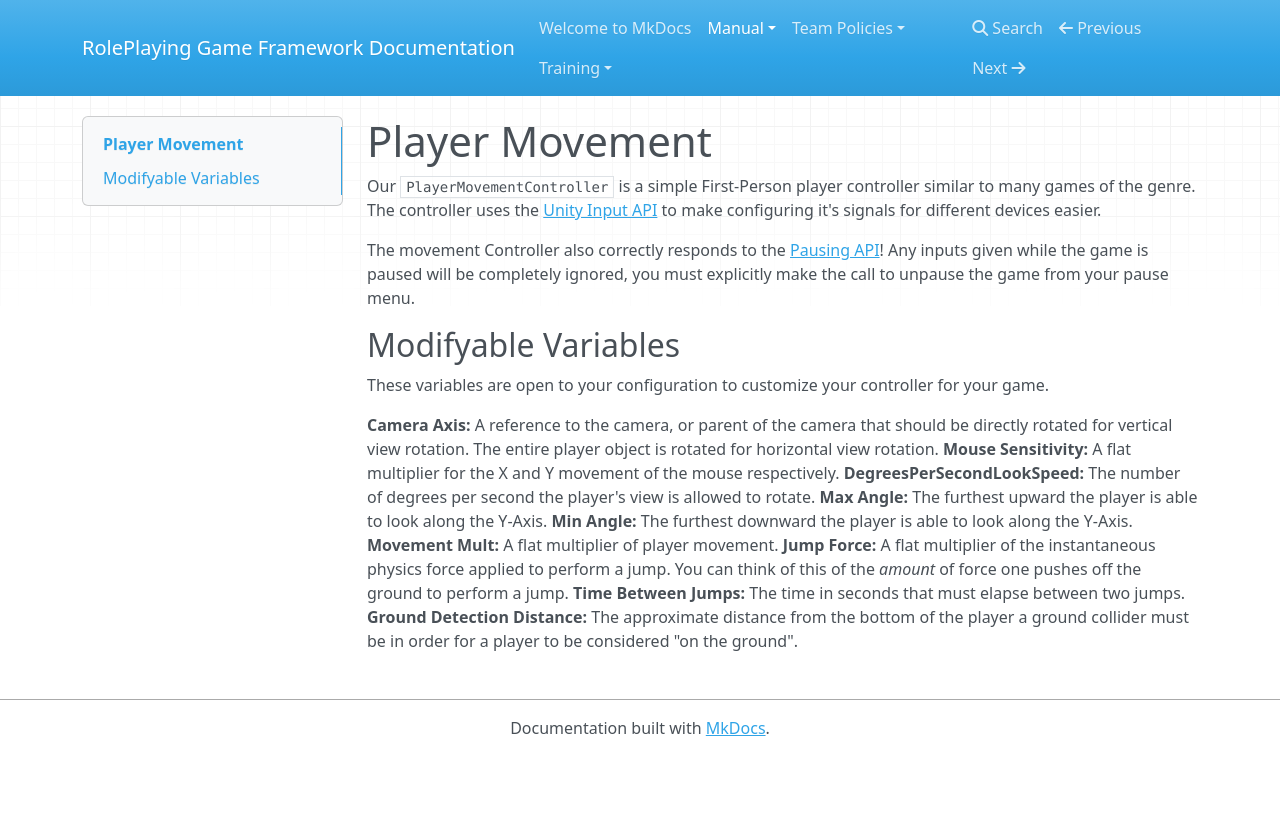
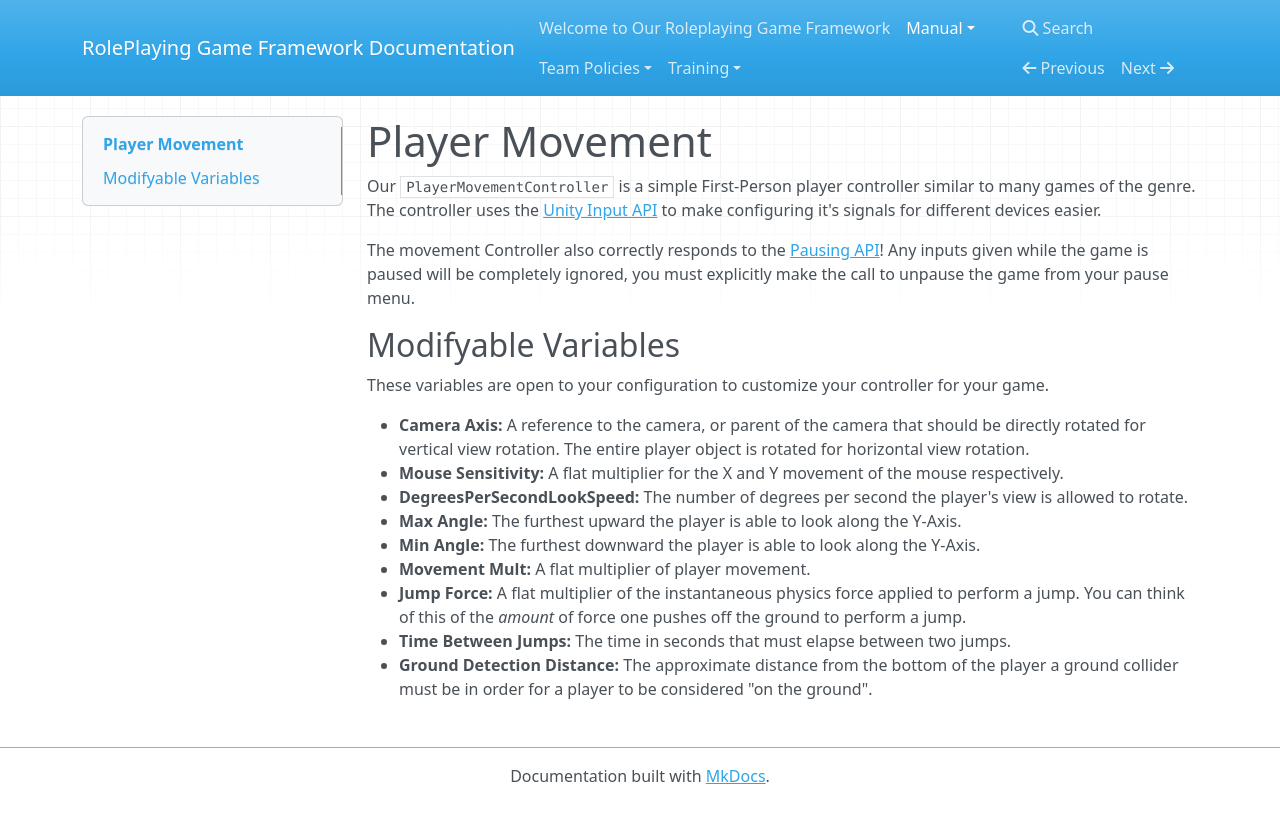
Before and after one commit to Group-5-Spring-CEN3032/Project-Documentation, an MkDocs documentation site: the page built from docs/Manual/Player Movement.md, in a window 1280 px wide. Shown: the top 823 px of the page. Built offline with MkDocs 1.6.1, drawn with Linux system fonts in a browser that asks for light colours; nearby versions of some CDN libraries.

Commit message:
Fixed some formatting issues

```diff
--- a/docs/Manual/Player Movement.md
+++ b/docs/Manual/Player Movement.md
@@ -6,12 +6,12 @@
 ## Modifyable Variables
 These variables are open to your configuration to customize your controller for your game.
 
-**Camera Axis:** A reference to the camera, or parent of the camera that should be directly rotated for vertical view rotation. The entire player object is rotated for horizontal view rotation.
-**Mouse Sensitivity:** A flat multiplier for the X and Y movement of the mouse respectively.
-**DegreesPerSecondLookSpeed:** The number of degrees per second the player's view is allowed to rotate.
-**Max Angle:** The furthest upward the player is able to look along the Y-Axis.
-**Min Angle:** The furthest downward the player is able to look along the Y-Axis.
-**Movement Mult:** A flat multiplier of player movement.
-**Jump Force:** A flat multiplier of the instantaneous physics force applied to perform a jump. You can think of this of the *amount* of force one pushes off the ground to perform a jump.
-**Time Between Jumps:** The time in seconds that must elapse between two jumps.
-**Ground Detection Distance:** The approximate distance from the bottom of the player a ground collider must be in order for a player to be considered "on the ground".
+- **Camera Axis:** A reference to the camera, or parent of the camera that should be directly rotated for vertical view rotation. The entire player object is rotated for horizontal view rotation.
+- **Mouse Sensitivity:** A flat multiplier for the X and Y movement of the mouse respectively.
+- **DegreesPerSecondLookSpeed:** The number of degrees per second the player's view is allowed to rotate.
+- **Max Angle:** The furthest upward the player is able to look along the Y-Axis.
+- **Min Angle:** The furthest downward the player is able to look along the Y-Axis.
+- **Movement Mult:** A flat multiplier of player movement.
+- **Jump Force:** A flat multiplier of the instantaneous physics force applied to perform a jump. You can think of this of the *amount* of force one pushes off the ground to perform a jump.
+- **Time Between Jumps:** The time in seconds that must elapse between two jumps.
+- **Ground Detection Distance:** The approximate distance from the bottom of the player a ground collider must be in order for a player to be considered "on the ground".
```
Also changed, not shown: docs/Manual/Included Defaults.md (+2 -2 lines), docs/Manual/Language.md (+2 -2 lines), docs/Manual/Pausing API.md (+3 -1 lines), docs/index.md (+3 -16 lines).
